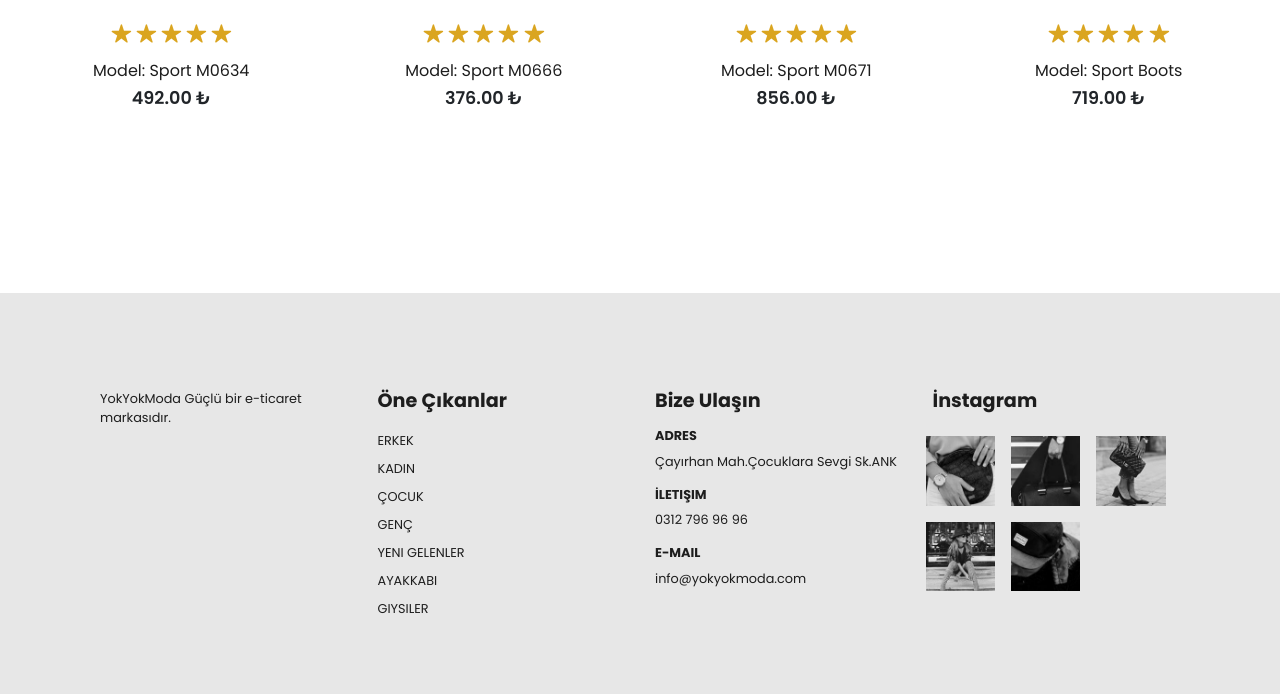
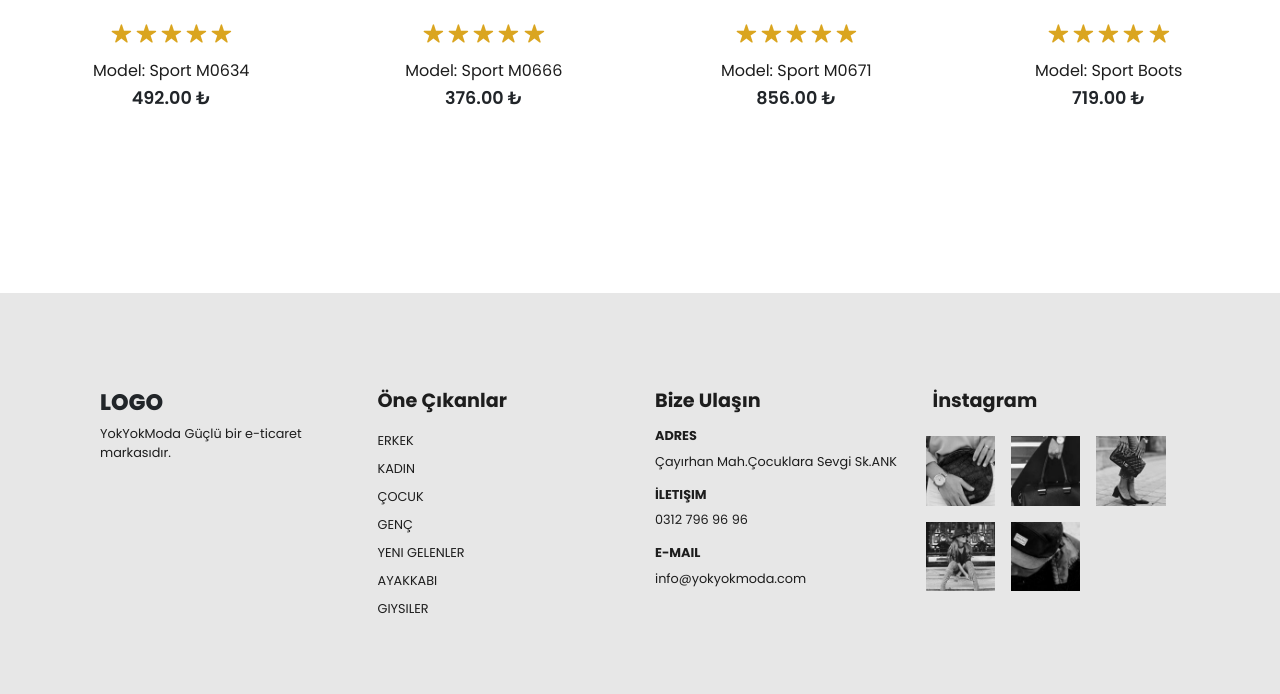
Before and after one commit to ilkaytech/HTML_CSS_with_JavaScript_E_Commerce_My_Website, a plain HTML site: page index.html in a window 1280 px wide. Shown: the part 4827-5521 px from the top of the page. Drawn offline with nearby package versions, Linux system fonts and the light colour scheme.

Commit message:
Update index.html

```diff
--- a/index.html
+++ b/index.html
@@ -389,7 +389,7 @@
 <footer class="mt-5 py-5">
   <div class="row container mx-auto pt-5">
     <div class="footer-one col-lg-3 col-md-6 col-12">
-
+          <h3>LOGO</h3>
           <p>YokYokModa Güçlü bir e-ticaret markasıdır. </p>
     </div>
     <div class="footer-one col-lg-3 col-md-6 col-12 mb-3">
```
